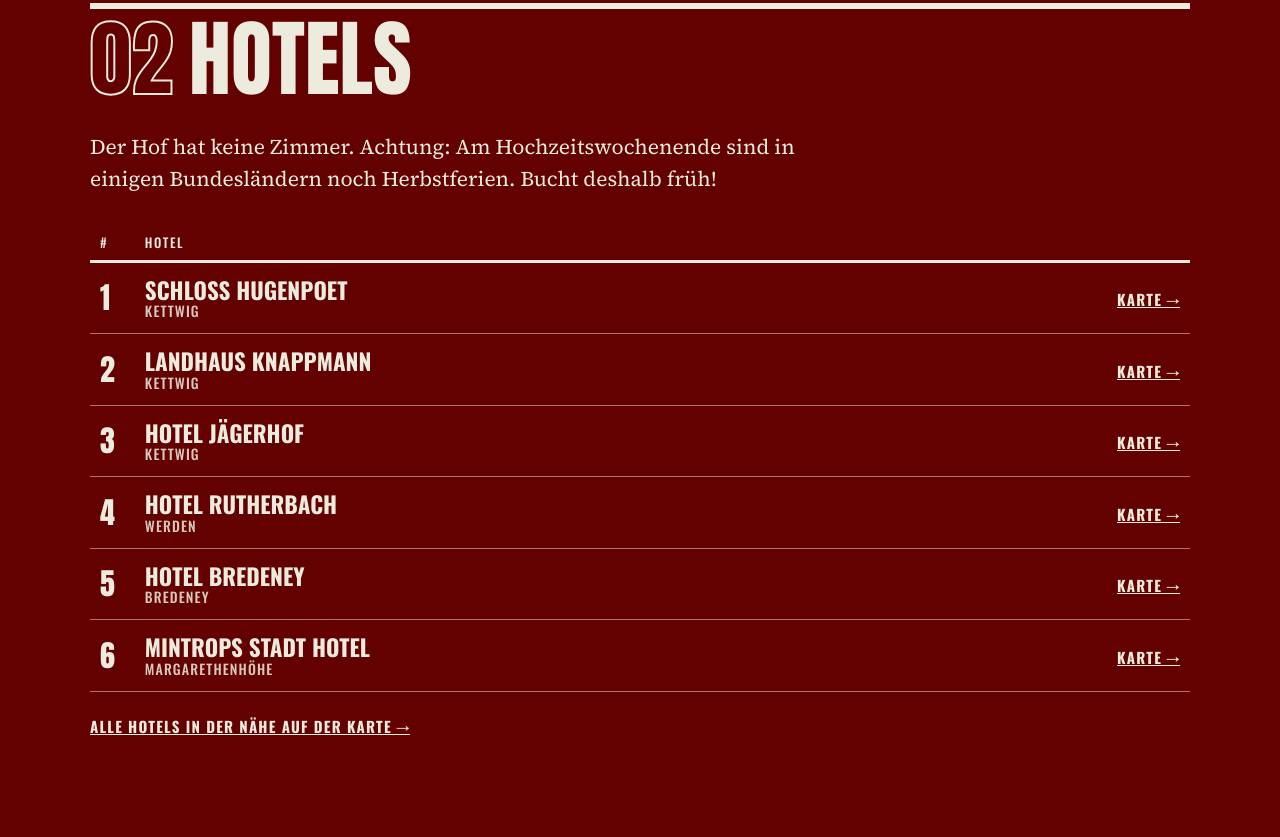
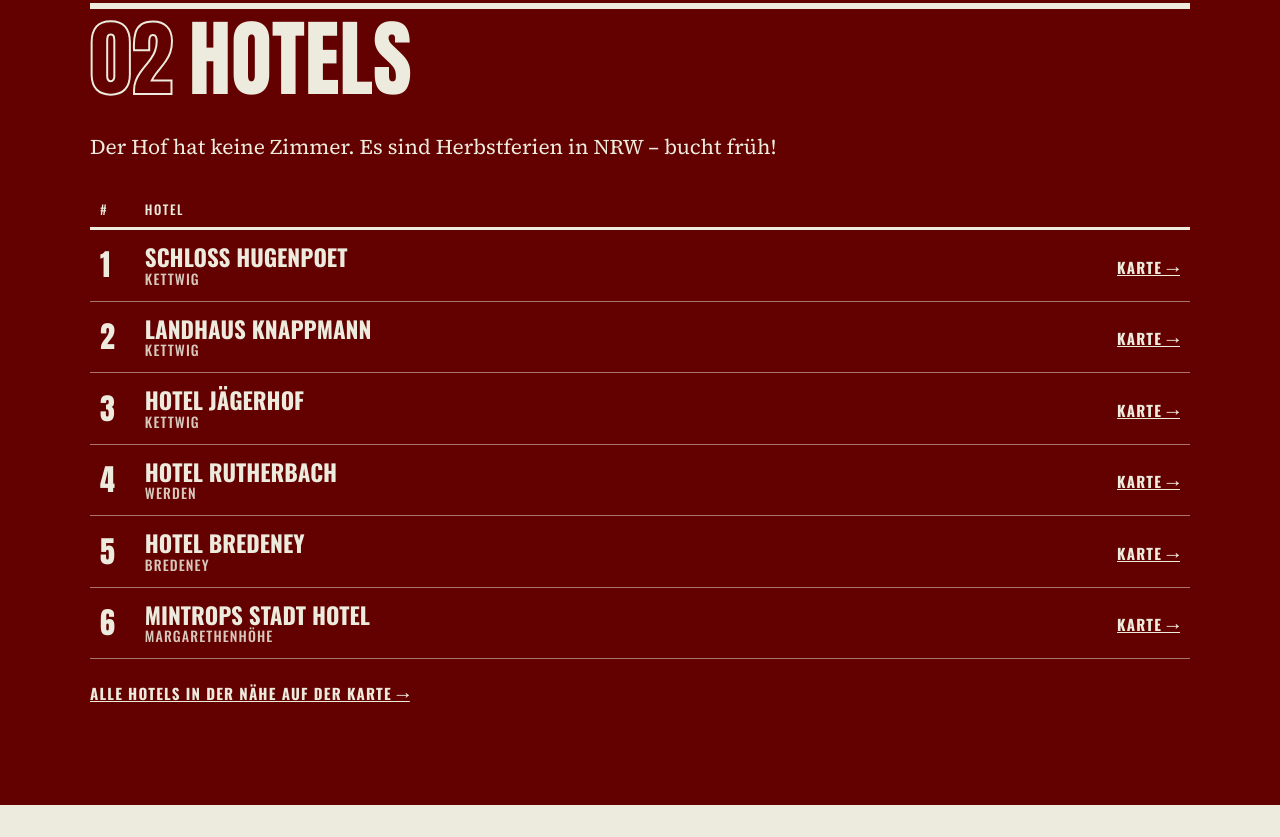
Before and after one commit to JuliusWelzel/hochzeit-klara-henni, a plain HTML site: page index.html in a window 1280 px wide. Shown: the part 1454-2291 px from the top of the page. After the commit the page ends 2259 px from the top, so only its background shows below. Drawn offline with nearby package versions, Linux system fonts and the light colour scheme.

Commit message:
Hotels: kürzerer Text, Hinweis auf NRW-Herbstferien
Co-Authored-By: Claude Opus 5.5 <noreply@anthropic.com>

```diff
--- a/index.html
+++ b/index.html
@@ -81,7 +81,7 @@
     <section class="section section--red" id="hotels">
       <div class="section__inner">
         <h2 class="section__head"><span class="section__num">02</span> Hotels</h2>
-        <p class="intro">Der Hof hat keine Zimmer. Achtung: Am Hochzeitswochenende sind in einigen Bundesländern noch Herbstferien. Bucht deshalb früh!</p>
+        <p class="intro">Der Hof hat keine Zimmer. Es sind Herbstferien in NRW – bucht früh!</p>
 
         <table class="table">
           <thead>
```
